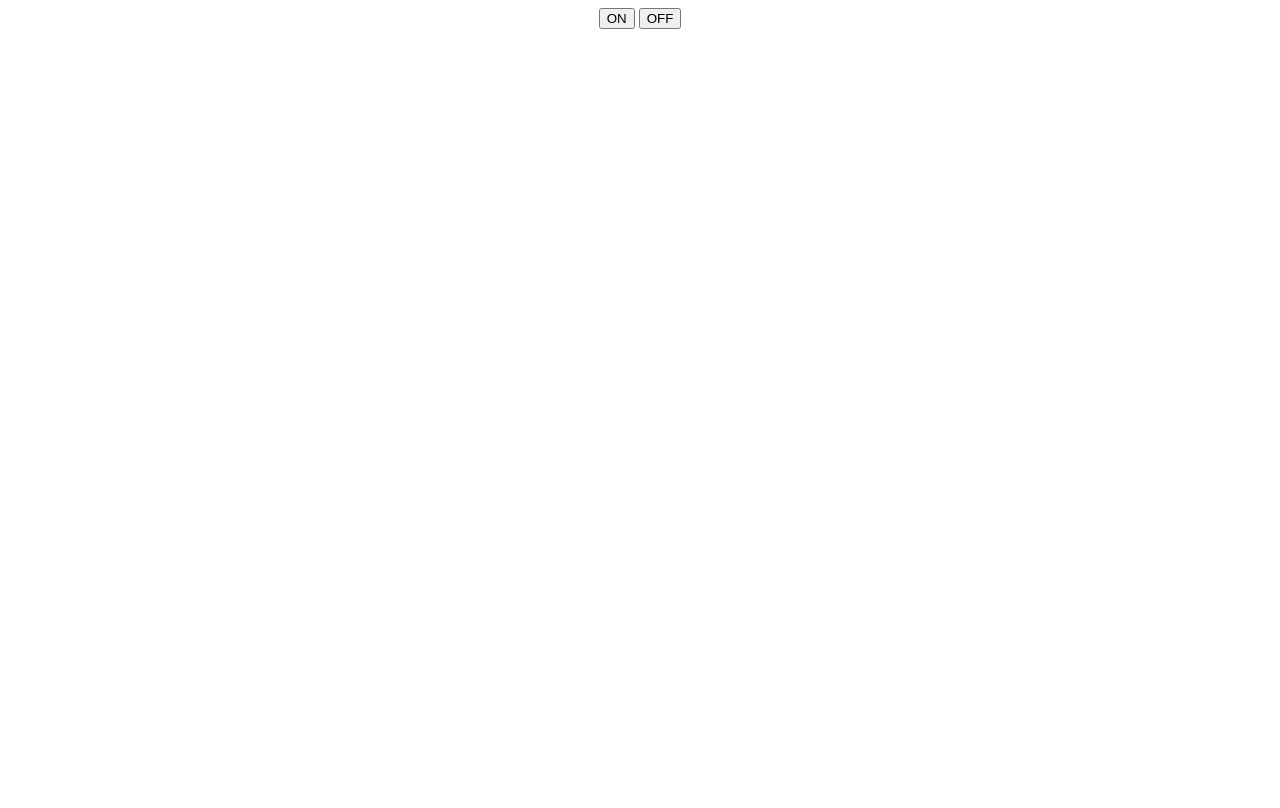
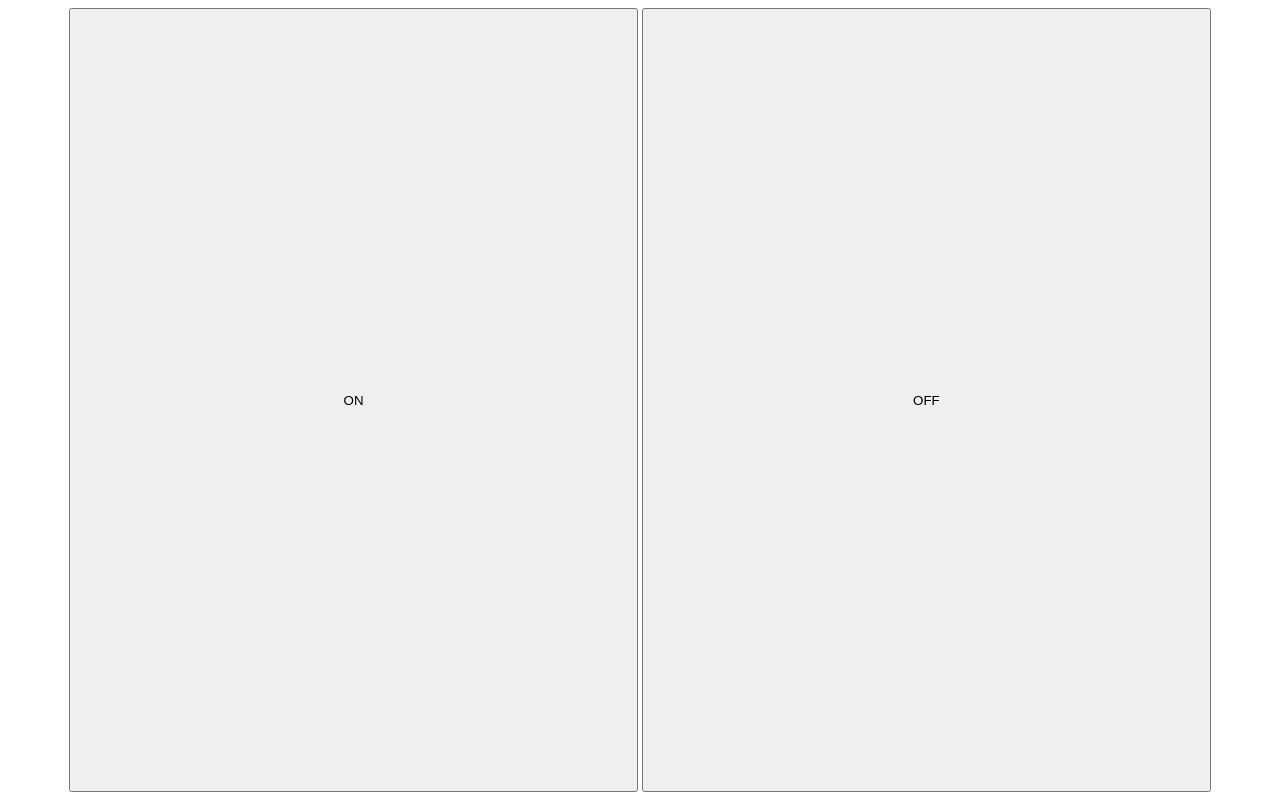
Before and after one commit to hudhaifahz/puppetmasters, a plain HTML site: page NODE/index.html in a window 1280 px wide. Drawn offline with Linux system fonts and the light colour scheme.

Commit message:
css to make buttons bigger

```diff
--- a/NODE/index.html
+++ b/NODE/index.html
@@ -2,6 +2,7 @@
 <head>
     <style type="text/css">
         body { text-align: center; }
+        button { height: 100%; width: 45%; }
     </style>
 </head>
 <body>
```
